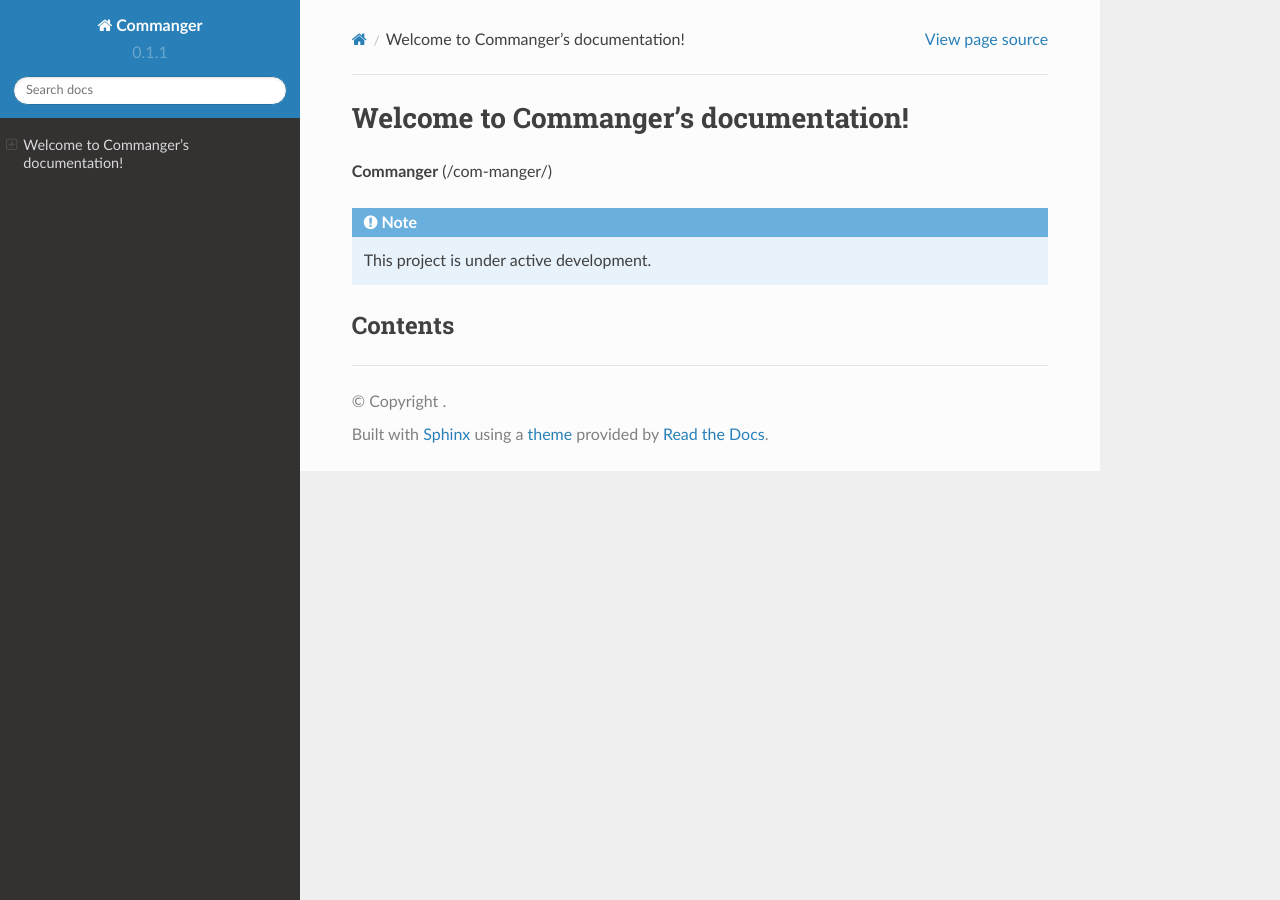
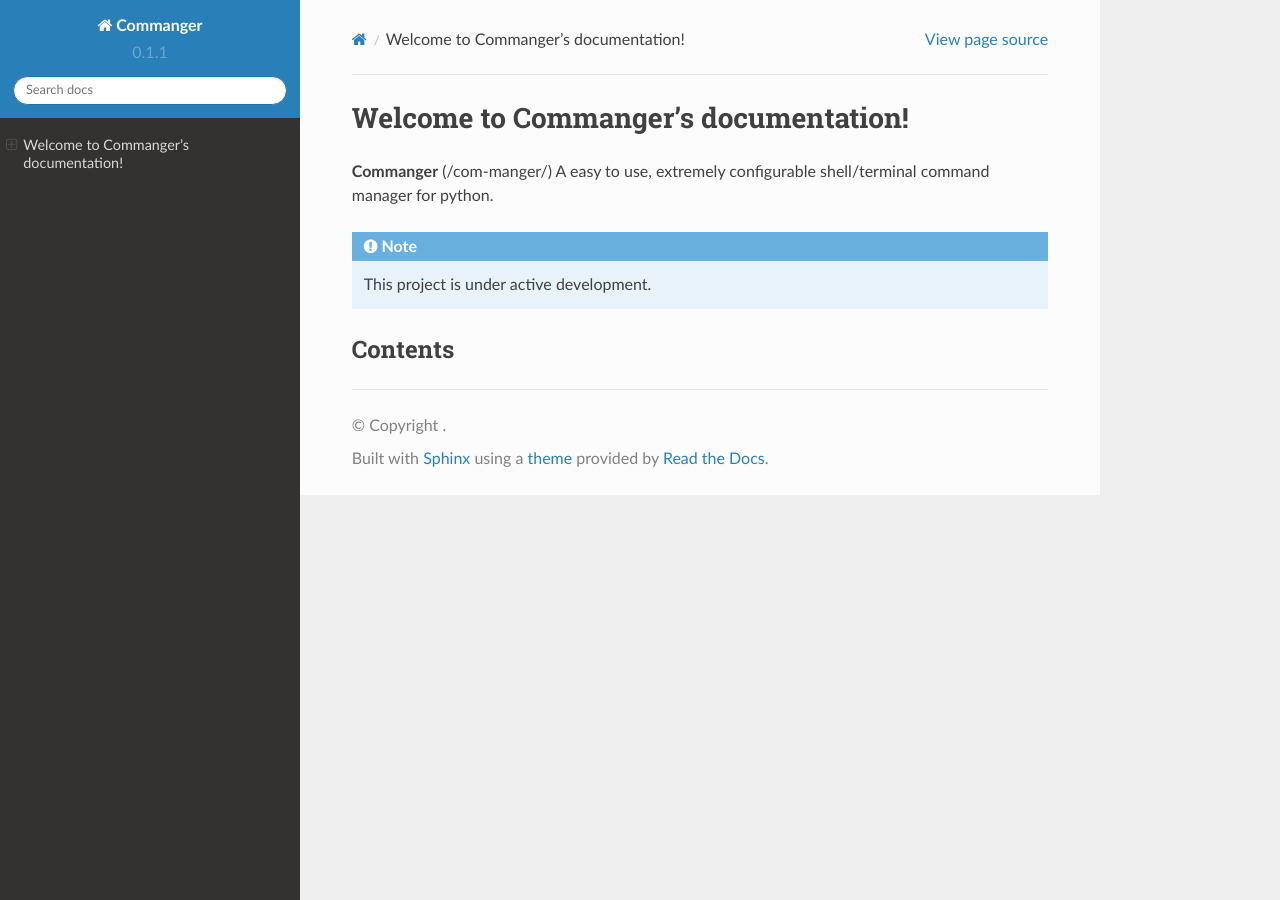
Before and after one commit to thatrandomperson5/commanger-docs, a Sphinx documentation site: the page built from docs/source/index.rst, in a window 1280 px wide. Built offline with Sphinx 7.4.7 and the Read the Docs theme 2.0.0, drawn with Linux system fonts in a browser that asks for light colours; pages that are not in the unit, such as notebooks, are missing from menus.

Commit message:
Update index.rst

```diff
--- a/docs/source/index.rst
+++ b/docs/source/index.rst
@@ -1,7 +1,7 @@
 Welcome to Commanger's documentation!
 ===================================
 
-**Commanger** (/com-manger/)
+**Commanger** (/com-manger/) A easy to use, extremely configurable shell/terminal command manager for python.
 
 .. note::
 
```
